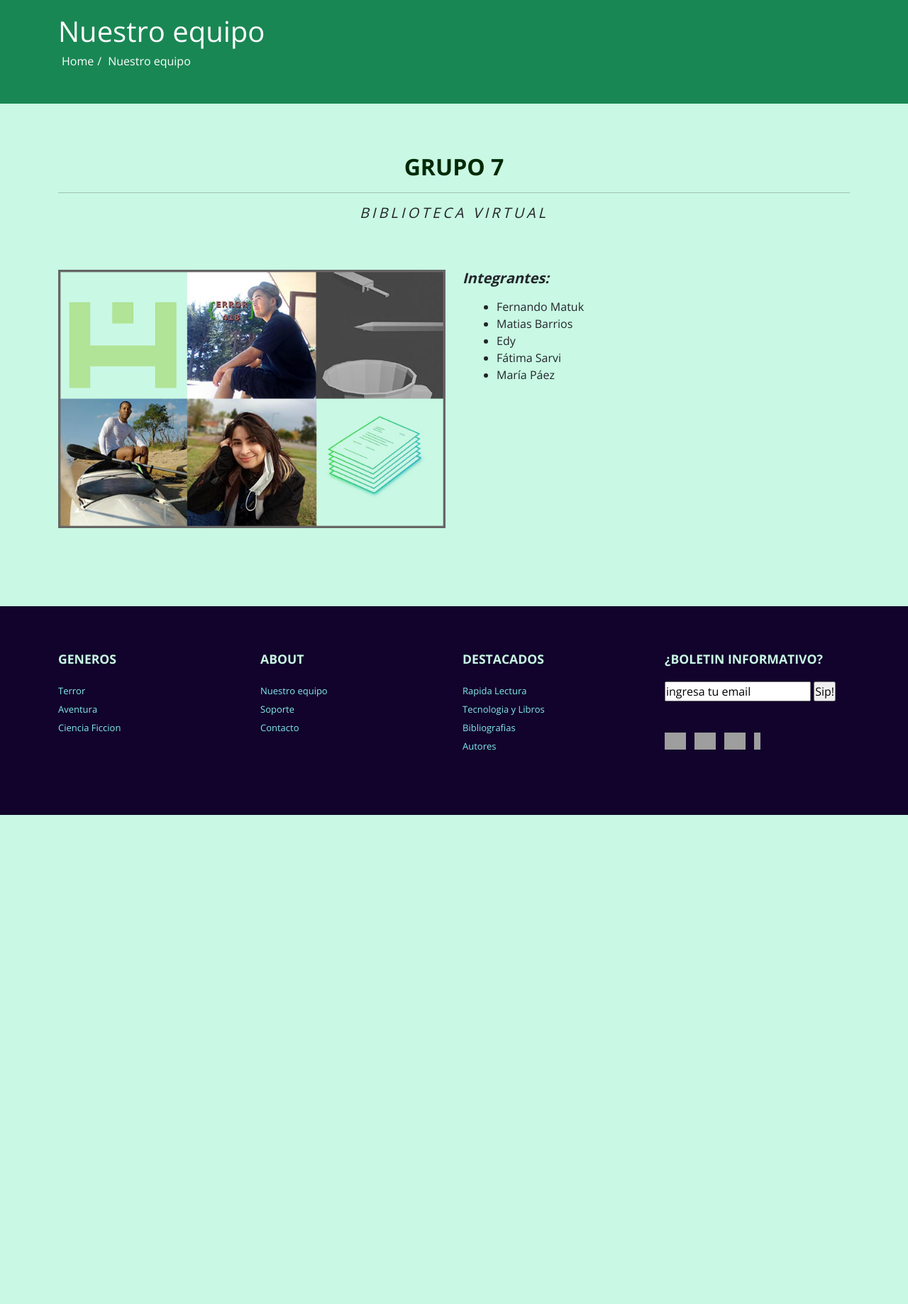
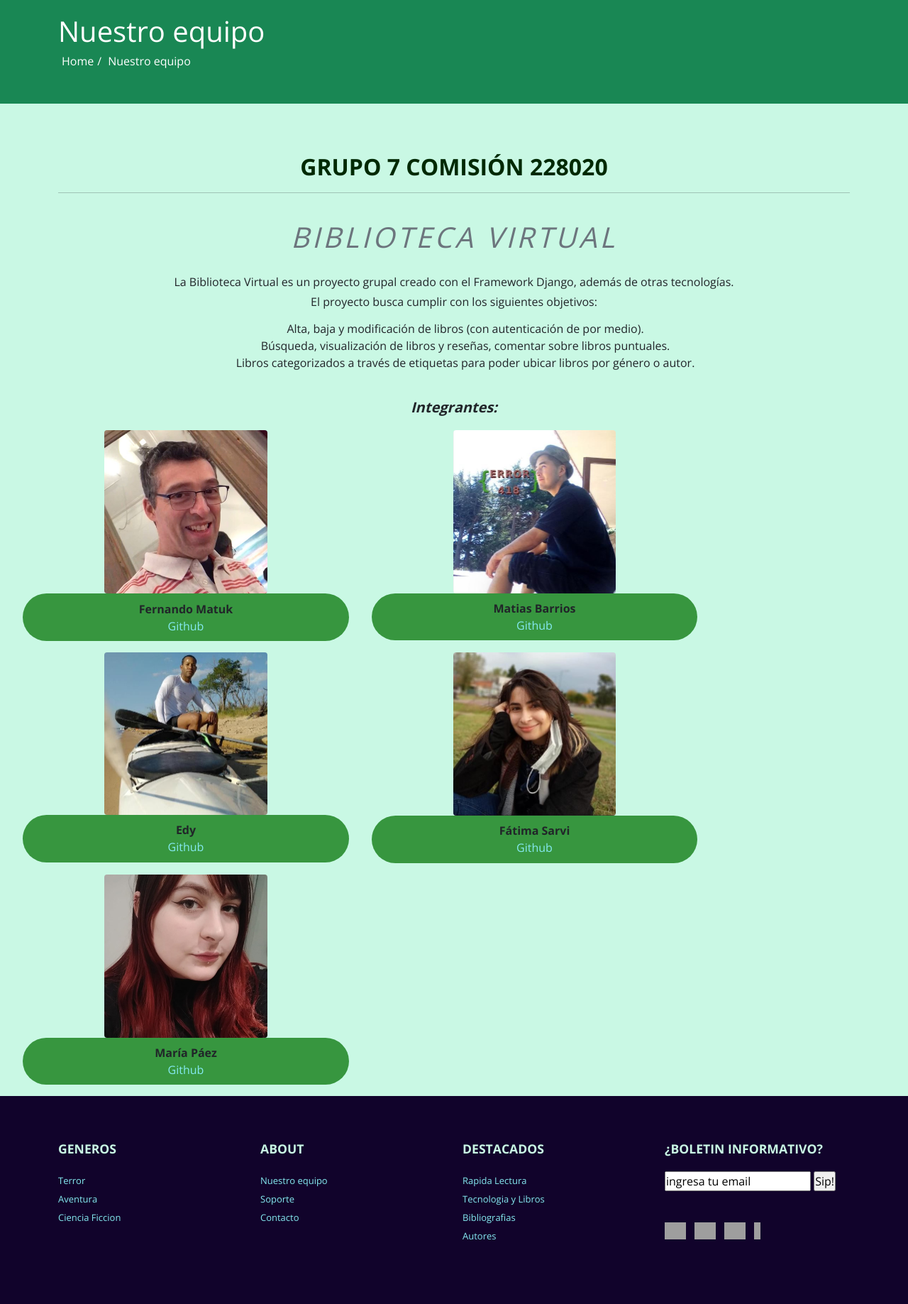
Before and after one commit to fsarvi/biblioteca_virtual, a Django app: page /nuestro-equipo/ in a window 1280 px wide. Shown: the part 98-1935 px from the top of the page at 71% size. Before the commit the page ends 1246 px from the top, so only its background shows below. Run offline with Django 3.2, Linux system fonts and the light colour scheme; grey boxes are pictures that could not be loaded.

Commit message:
Actualización de página Nuestro Equipo

```diff
--- a/Templates/equipo.html
+++ b/Templates/equipo.html
@@ -16,40 +16,60 @@
     <div id="tf-works" class="work-detail">
         <div class="container">
             <div class="section-header">
-                <h2 class=""><span><strong>Grupo 7</strong></span></h2>
+                <h2 class=><span><strong>Grupo 7 Comisión 228020</strong></span></h2>
                 <hr>
-                <h5><em>BIBLIOTECA VIRTUAL</em></h5>
+                <div class="descripcion_tp">
+                    <h5 id= "title_biblioteca" class="display-6 text-secondary"><em>BIBLIOTECA VIRTUAL</em></h5>
+                    <h6>La Biblioteca Virtual es un proyecto grupal creado con el Framework Django, además de otras tecnologías.</h6>
+                    <h6>El proyecto busca cumplir con los siguientes objetivos:</h6>
+                        <ul class="m-3">
+                            <li>Alta, baja y modificación de libros (con autenticación de por medio).</li>
+                            <li>Búsqueda, visualización de libros y reseñas, comentar sobre libros puntuales.</li>
+                            <li>Libros categorizados a través de etiquetas para poder ubicar libros por género o autor.</li>
+                        </ul>
+                    </h4>
+                </div>
             </div>
         </div>
 
-        <div id="tema-sinopsis">
-            <div class="container">
-
-                <div class="row">
-                    <div class="col-md-6 col-md-offset-1">
-
-                        <div class="works-block">
-                            <img src="{% static 'img/equipo.jpg' %}" class="img-fluid featured" alt="...">
-                        </div>
-
+        <div id="integrantes">
+            <h5><strong><em>Integrantes: </em></strong></h5>
+                <div class="tarjetas">
+                    <ul>
+                        <li><img class="imagen_equipo" src= "{% static 'img/sdamatuk.png' %}"></li>
+                    <div class="persona">
+                        <li>Fernando Matuk</li>
+                        <li><a href="https://github.com/sdamatuk">Github</a></li>
                     </div>
-
-                    <div class="col-md-6">
-                        <h5 class="media-heading"><strong><em> Integrantes: </em></strong></h5>
-
-                        <ul class="m-3">
-                            <li>Fernando Matuk</li>
-                            <li>Matias Barrios</li>
-                            <li>Edy</li>
-                            <li>Fátima Sarvi</li>
-                            <li>María Páez</li>
-                        </ul>
-
+                    </ul>
+                    <ul>
+                        <li><img class="imagen_equipo" src= "{% static 'img/matiasbarriosled.jpg' %}"></li>
+                    <div class="persona">
+                        <li>Matias Barrios</li>
+                        <li><a href="https://github.com/matiasbarriosled">Github</a></li>
                     </div>
-
+                    </ul>
+                    <ul>
+                        <li><img class="imagen_equipo" src= "{% static 'img/edybarbe.jpg' %}"></li>
+                    <div class="persona">
+                        <li>Edy</li>
+                        <li><a href="https://github.com/edybarbe">Github</a></li>
+                    </div>
+                    </ul>
+                    <ul>
+                        <li><img class="imagen_equipo" src= "{% static 'img/fsarvi.jpg' %}"></li>
+                    <div class="persona">
+                        <li>Fátima Sarvi</li>
+                        <li><a href="https://github.com/fsarvi">Github</a></li>
+                    </div>
+                    </ul>
+                    <ul>
+                        <li><img class="imagen_equipo" src= "{% static 'img/mardigan123.jpg' %}"></li>
+                    <div class="persona">
+                        <li>María Páez</li>
+                        <li><a href="https://github.com/Mardigan123">Github</a></li>
+                    </div>
+                    </ul>
                 </div>
-            </div>
         </div>
-    </div>
-
 {% endblock content %}
--- a/static/css/style.css
+++ b/static/css/style.css
@@ -39,9 +39,6 @@ html,body {
 .bg-translucido{
 	background-color: rgba(86, 255, 170, 0.322);
 }
-
-
-
 /* -------------------------------------------------MENU ---------- NAV-BAR ---------------------------------------------------------------- */
 .header {
 	background: var(--color-principal);
@@ -439,3 +436,51 @@ li.youtube a span {
 .imagen-contacto{
 	width: 10vh;
 }
+
+/*######################################################...EQUIPO.HTML...######################################################*/
+
+
+.tarjetas{
+	display: flex;
+	flex-direction: row;
+	flex-wrap: wrap;
+	text-align: center;
+}
+
+.section-header li{
+	list-style: none;
+}
+
+.tarjetas li{
+	list-style: none;
+}
+.persona {
+	background-color: #37963f;
+	background-size: auto;
+	border-radius: 36px;
+	padding: 2%;
+	font-weight: bold;
+}
+.persona a{
+	color: #85e9f0;
+	font-weight: normal;
+
+}
+.persona a:hover{
+	color: #ffffff;
+}
+
+ul .imagen_equipo{
+	width: 50%;
+	border-radius: 4px;
+
+}
+
+#integrantes h5{
+	text-align: center;
+	padding:1%;
+}
+
+#title_biblioteca{
+	padding:2%;
+}
```
Also changed, not shown: static/img/edybarbe.JPG (added), static/img/fsarvi.JPG (added), static/img/mardigan123.jpg (added), static/img/matiasbarriosled.JPG (added), static/img/sdamatuk.png (added).
